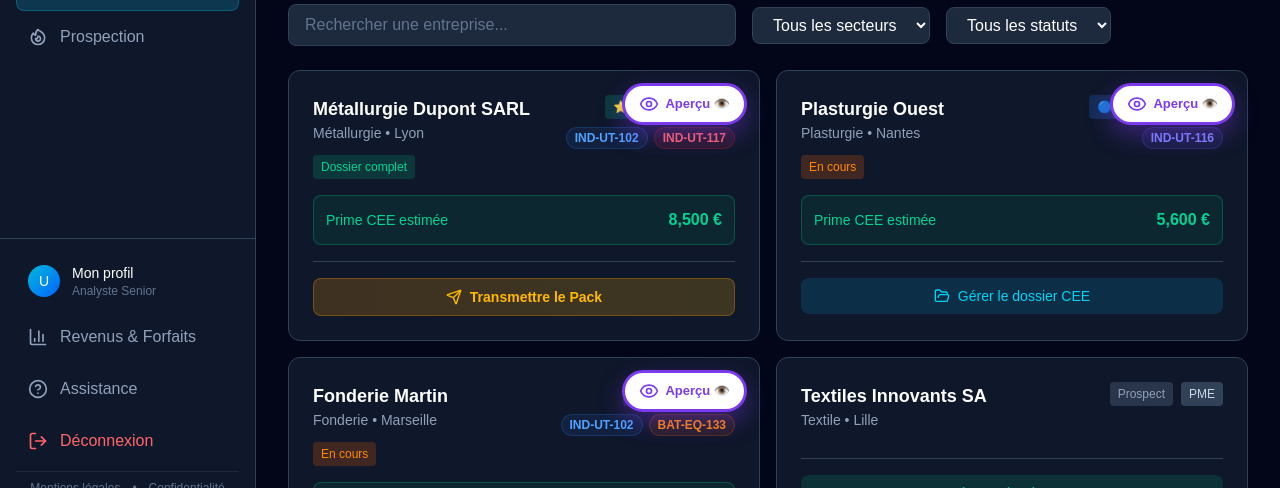
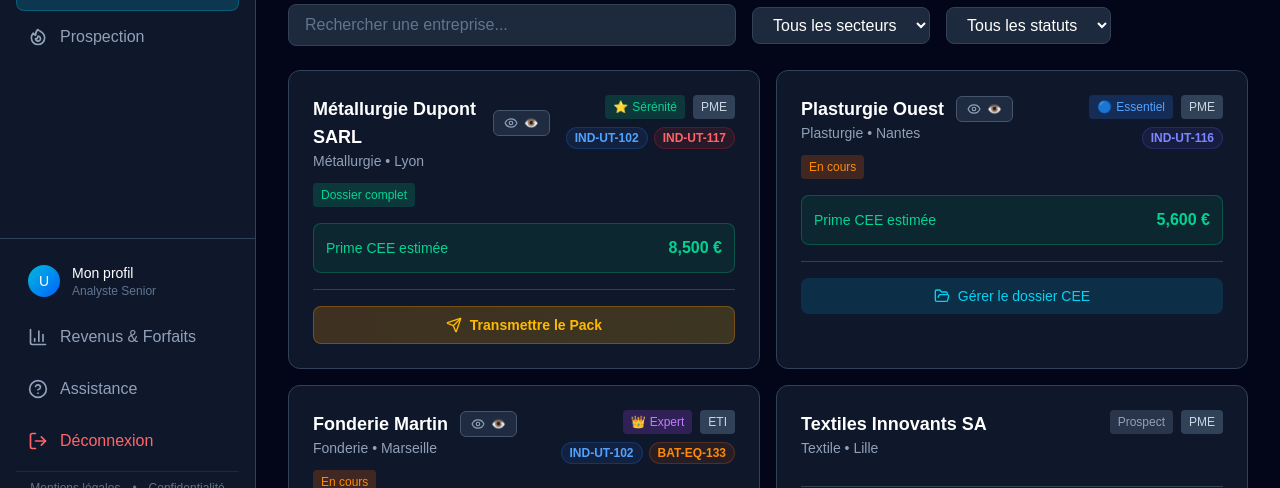
Before and after one commit to geslinq-max/intelligence-operationnelle, a Next.js app: page /entreprises in a window 1280 px wide. Shown: the part 288-776 px from the top of the page. Built offline with nearby package versions, Linux system fonts and the light colour scheme; no server answers.

Commit message:
Bouton Apercu: design propre, aligne avec nom entreprise, hover Voir lEspace

```diff
--- a/src/app/entreprises/page.tsx
+++ b/src/app/entreprises/page.tsx
@@ -240,41 +240,27 @@ export default function EntreprisesPage() {
           {entreprises.map((entreprise) => (
             <div
               key={entreprise.id}
-              className="relative bg-slate-800/50 border border-slate-700 rounded-xl p-6 hover:border-cyan-500/50 transition-all cursor-pointer"
+              className="bg-slate-800/50 border border-slate-700 rounded-xl p-6 hover:border-cyan-500/50 transition-all cursor-pointer"
             >
-              {/* Bouton Aperçu Mode Miroir - Position Absolue + FORÇAGE VISUEL */}
-              {entreprise.statut === 'client_actif' && (
-                <Link
-                  href={`/espace-client?id=${entreprise.id}`}
-                  onClick={(e) => e.stopPropagation()}
-                  style={{
-                    position: 'absolute',
-                    top: '12px',
-                    right: '12px',
-                    zIndex: 9999,
-                    display: 'flex',
-                    alignItems: 'center',
-                    gap: '6px',
-                    padding: '8px 14px',
-                    backgroundColor: '#ffffff',
-                    color: '#7c3aed',
-                    border: '3px solid #7c3aed',
-                    borderRadius: '9999px',
-                    boxShadow: '0 10px 25px rgba(124, 58, 237, 0.4)',
-                    fontWeight: 700,
-                    fontSize: '13px',
-                    textDecoration: 'none',
-                  }}
-                >
-                  <Eye className="w-5 h-5" />
-                  <span>Aperçu 👁️</span>
-                </Link>
-              )}
               <div className="flex items-start justify-between mb-4">
                 <div className="flex-1 mr-4">
-                  <h3 className="text-white font-semibold text-lg">
-                    {entreprise.raison_sociale}
-                  </h3>
+                  <div className="flex items-center gap-3">
+                    <h3 className="text-white font-semibold text-lg">
+                      {entreprise.raison_sociale}
+                    </h3>
+                    {/* Bouton Aperçu - Intégré proprement */}
+                    {entreprise.statut === 'client_actif' && (
+                      <Link
+                        href={`/espace-client?id=${entreprise.id}`}
+                        onClick={(e) => e.stopPropagation()}
+                        className="group flex items-center gap-1.5 px-2.5 py-1 rounded-md bg-slate-700/50 hover:bg-cyan-500/20 text-slate-400 hover:text-cyan-400 border border-slate-600 hover:border-cyan-500/50 transition-all"
+                      >
+                        <Eye className="w-3.5 h-3.5" />
+                        <span className="text-xs font-medium hidden group-hover:inline transition-all">Voir l'Espace</span>
+                        <span className="text-xs font-medium group-hover:hidden">👁️</span>
+                      </Link>
+                    )}
+                  </div>
                   <p className="text-slate-400 text-sm mb-3">
                     {entreprise.secteur} • {entreprise.ville}
                   </p>
```
